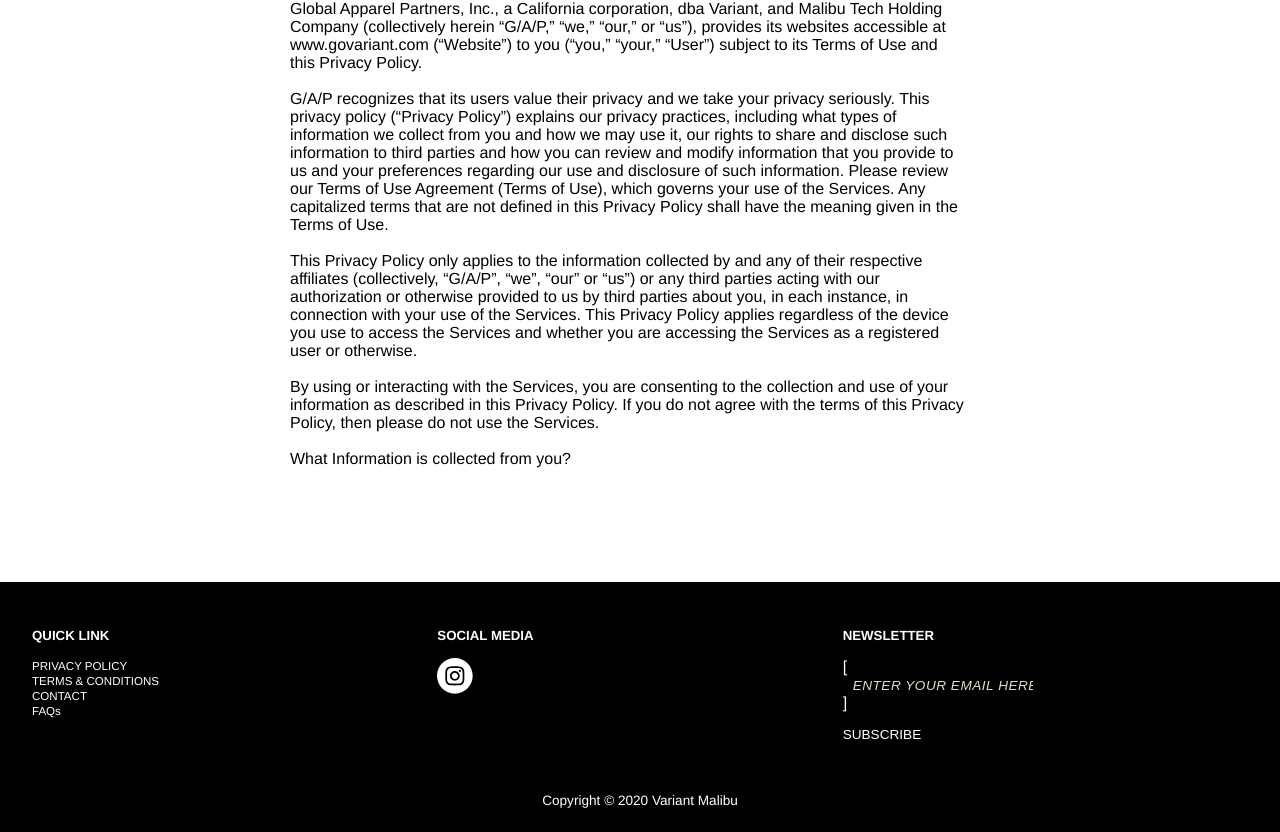
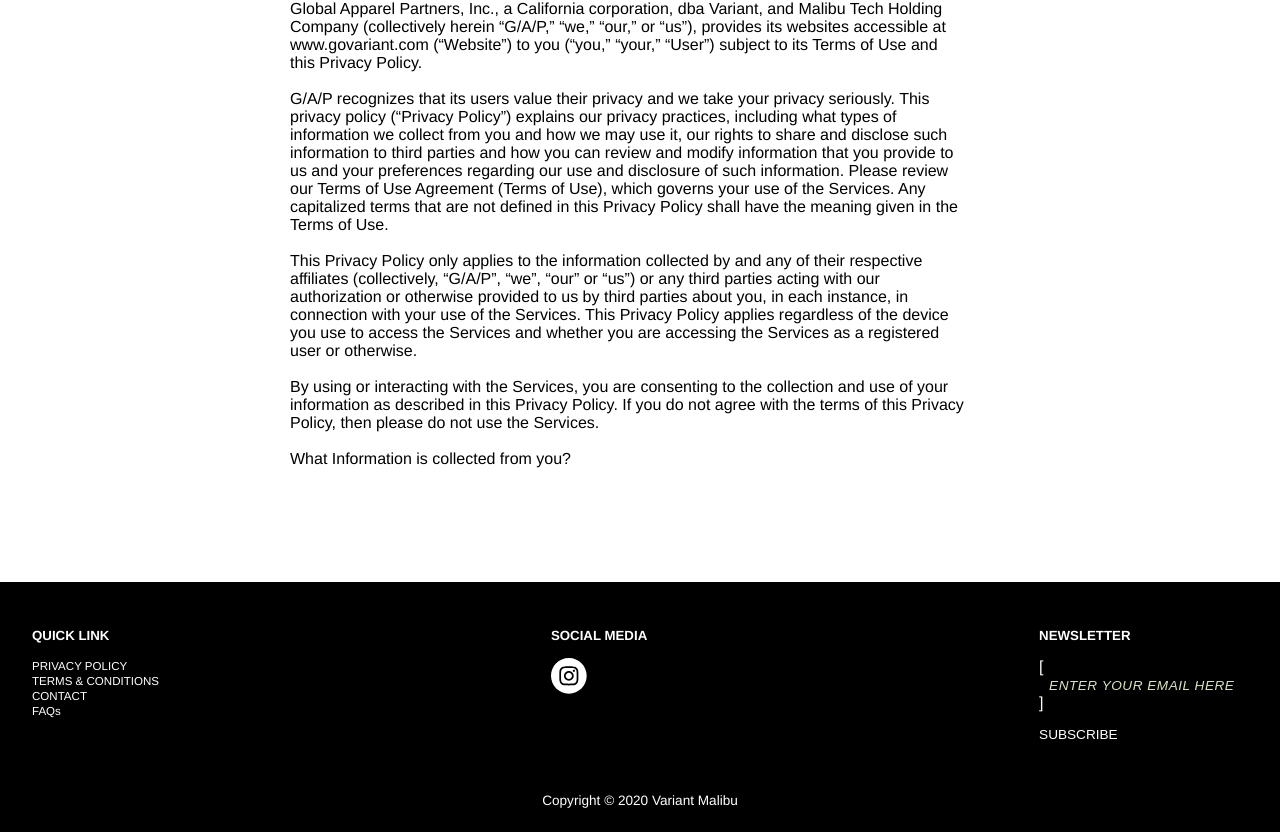
Before and after one commit to variant-malibu/variant-malibu-blog, a React (Create React App) app: page /privacy-policy in a window 1280 px wide. Shown: the part 430-1262 px from the top of the page. Built offline with nearby package versions, Linux system fonts and the light colour scheme.

Commit message:
fixed footer section positons

```diff
--- a/src/App.scss
+++ b/src/App.scss
@@ -265,8 +265,8 @@
 
   .email-input {
     width: 100%;
-    min-width: 180px;
-    max-width: 200px;
+    min-width: 200px;
+    max-width: 210px;
     margin-bottom: 15px;
   }
 
@@ -401,6 +401,7 @@
 
   .section {
     padding: 12px 0;
+    min-width: 100%;
   }
 
   h5.title {
@@ -495,10 +496,9 @@
   /* web footer */
   #footer {
     padding: 12px 2.5%;
-
-    // .section {
-    //   padding: 25px;
-    // }
+    .section {
+      min-width: auto;
+    }
   }
 
   /* web legal */
--- a/src/components/Footer.js
+++ b/src/components/Footer.js
@@ -5,19 +5,19 @@
 
 function Footer() {
   return (
-    <Grid id="footer" container justify="center" >
-      <Grid className="section" item xs={12} sm={4}>
+    <Grid id="footer" container justify="space-between" >
+      <Grid className="section" item>
         <h5 className="title">QUICK LINK</h5>
         <li><a href="/">PRIVACY POLICY</a></li>
         <li><a href="/">TERMS & CONDITIONS</a></li>
         <li><a href="/">CONTACT</a></li>
         <li><a href="/">FAQs</a></li>
       </Grid>
-      <Grid className="section" item xs={12} sm={4}>
+      <Grid className="section" item>
         <h5 className="title">SOCIAL MEDIA</h5>
         <InstagramIcon />
       </Grid>
-      <Grid className="section" item xs={12} sm={4}>
+      <Grid className="section" item>
         <h5 className="title">NEWSLETTER</h5>
         <NewsletterForm />
       </Grid>
```
